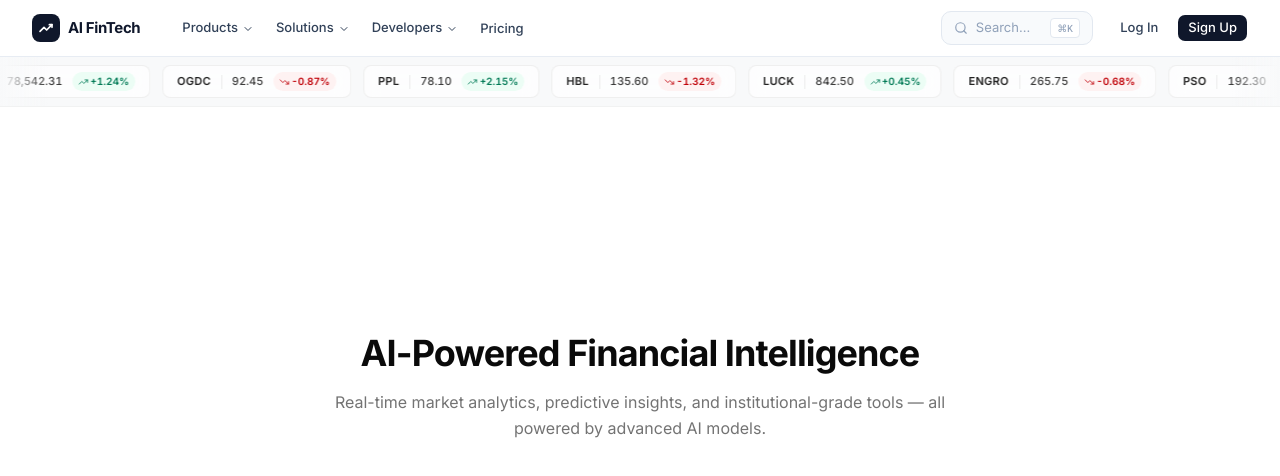
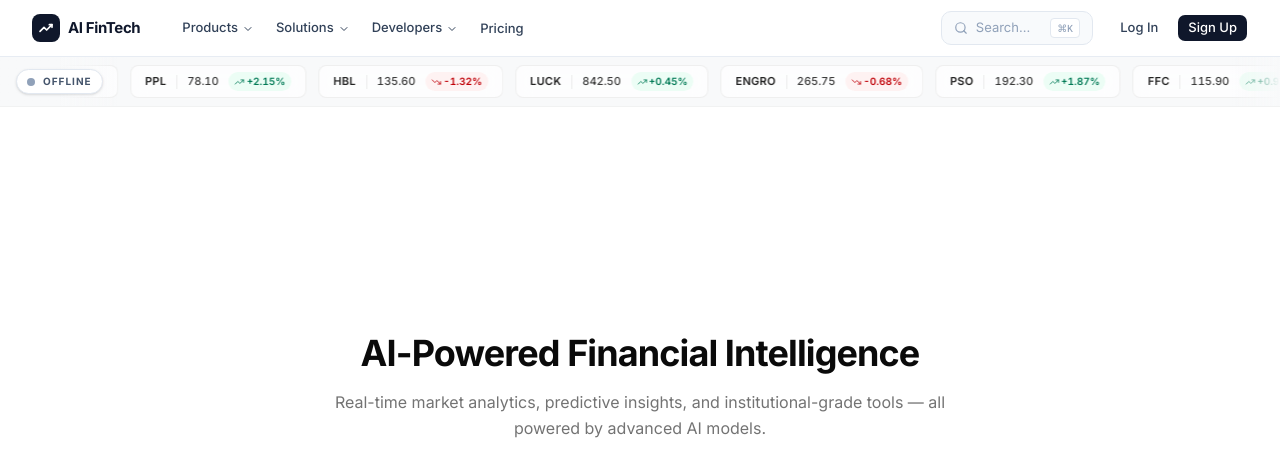
Before and after one commit to DAYYAN2008/Cortif-Financials, a Next.js app in the folder frontend/: page / in a window 1280 px wide. Shown: the top 476 px of the page. Built offline with nearby package versions, Linux system fonts and the light colour scheme; no server answers.

Commit message:
Implemented the Websockets based Stocks Ticker

```diff
--- a/frontend/components/stock-ticker.tsx
+++ b/frontend/components/stock-ticker.tsx
@@ -63,9 +63,40 @@ interface StockTickerProps {
   stocks?: StockData[];
 }
 
-export function StockTicker({ stocks = MOCK_STOCKS }: StockTickerProps) {
+export function StockTicker({ stocks: initialStocks = MOCK_STOCKS }: StockTickerProps) {
   const containerRef = useRef<HTMLDivElement>(null);
   const [duration, setDuration] = useState(40);
+  const [stocks, setStocks] = useState<StockData[]>(initialStocks);
+  const [isConnected, setIsConnected] = useState(false);
+
+  // Initialize WebSocket connection
+  useEffect(() => {
+    const ws = new WebSocket("ws://localhost:8000/ws/ticker");
+
+    ws.onopen = () => {
+      setIsConnected(true);
+    };
+
+    ws.onmessage = (event) => {
+      try {
+        const data = JSON.parse(event.data);
+        if (Array.isArray(data)) {
+          setStocks(data);
+        }
+      } catch (error) {
+        console.error("Error parsing WebSocket data:", error);
+      }
+    };
+
+    ws.onclose = () => {
+      setIsConnected(false);
+    };
+
+    // Cleanup on unmount
+    return () => {
+      ws.close();
+    };
+  }, []);
 
   // Adjust scroll speed based on content width for consistent perceived speed
   useEffect(() => {
@@ -74,7 +105,7 @@ export function StockTicker({ stocks = MOCK_STOCKS }: StockTickerProps) {
       // ~60px per second
       setDuration(Math.max(25, contentWidth / 60));
     }
-  }, [stocks]);
+  }, [stocks.length]);
 
   // Duplicate the list for seamless looping
   const tickerItems = [...stocks, ...stocks];
@@ -82,16 +113,33 @@ export function StockTicker({ stocks = MOCK_STOCKS }: StockTickerProps) {
   return (
     <div
       id="stock-ticker"
-      className="relative w-full overflow-hidden border-b border-border/40 bg-[#f8f9fa]"
+      className="relative w-full overflow-hidden border-b border-border/40 bg-[#f8f9fa] flex items-center"
       aria-label="Live stock ticker"
     >
-      {/* Fade edges */}
-      <div className="pointer-events-none absolute inset-y-0 left-0 z-10 w-12 bg-gradient-to-r from-[#f8f9fa] to-transparent" />
+      {/* Live Indicator inside the fade edge */}
+      <div className="absolute left-0 z-20 flex items-center h-full px-4 bg-gradient-to-r from-[#f8f9fa] via-[#f8f9fa] to-transparent">
+        <div className="flex items-center gap-2 px-2.5 py-1 rounded-full bg-white border border-slate-200 shadow-sm">
+          <span className="relative flex size-2">
+            {isConnected && (
+              <span className="animate-ping absolute inline-flex h-full w-full rounded-full bg-red-400 opacity-75"></span>
+            )}
+            <span
+              className={`relative inline-flex rounded-full size-2 ${
+                isConnected ? "bg-red-500" : "bg-slate-400"
+              }`}
+            ></span>
+          </span>
+          <span className="text-[10px] font-bold uppercase tracking-widest text-slate-600">
+            {isConnected ? "Live" : "Offline"}
+          </span>
+        </div>
+      </div>
+
       <div className="pointer-events-none absolute inset-y-0 right-0 z-10 w-12 bg-gradient-to-l from-[#f8f9fa] to-transparent" />
 
       <motion.div
         ref={containerRef}
-        className="flex items-center gap-3 py-2 px-4 will-change-transform"
+        className="flex items-center gap-3 py-2 px-4 will-change-transform ml-24"
         animate={{ x: ["0%", "-50%"] }}
         transition={{
           x: {
```
